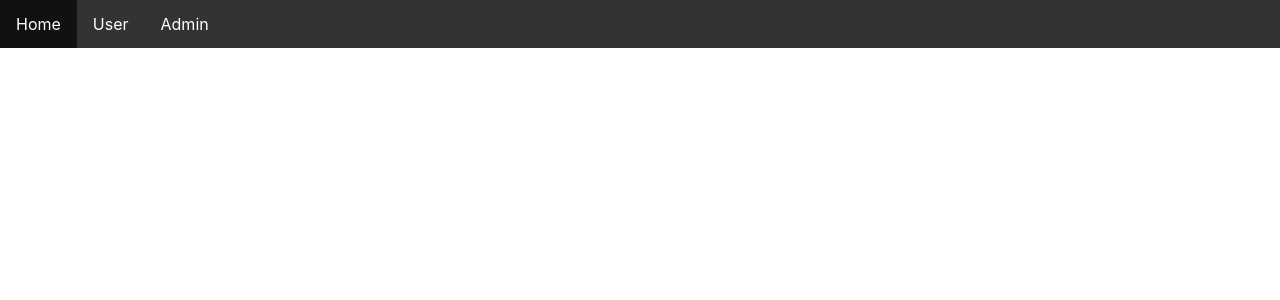
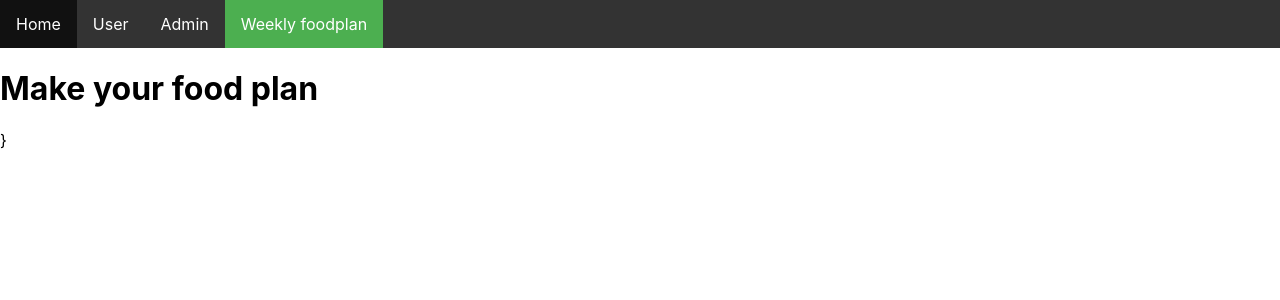
Before and after one commit to AlexKenfelt/Semesterprojekt3Frontend, a React (Create React App) app: page /foodplan in a window 1280 px wide. Shown: the top 300 px of the page. Built offline with nearby package versions, Linux system fonts and the light colour scheme; no server answers.

Commit message:
foodplaner componet

```diff
--- a/src/App.js
+++ b/src/App.js
@@ -6,6 +6,7 @@ import Home from './components/home';
 import Header from './components/header';
 import User from "./components/user";
 import Admin from "./components/admin";
+import FoodPlan from "./components/FoodPlan";
 import {
   BrowserRouter as Router,
   Switch,
@@ -52,6 +53,9 @@ function App() {
     {facade.hasUserAccess('admin', loggedIn) &&
               <Admin facade={facade} setErrorMessage={setErrorMessage} />}
     </Route>
+    <Route exact path="/foodplan">
+              <FoodPlan facade={facade} setErrorMessage={setErrorMessage} />}
+    </Route>
   </Switch>
     </div>
   );
--- /dev/null
+++ b/src/components/FoodPlan.js
@@ -0,0 +1,24 @@
+import { useEffect, useState } from "react";
+
+function FoodPlan({facade, setErrorMessage}) {
+
+    const[recipes, setRecipes] = useState([]);
+
+    const updateRecipes = (data) => {
+        setRecipes(data.recipes);
+    }
+
+    useEffect(() => {
+        facade.fetchData('recipe/weekly', updateRecipes, setErrorMessage);
+    }, [facade, setErrorMessage]);
+
+    return (
+        <div>
+            <h1>Make your food plan </h1>
+        </div>
+     );
+
+
+}
+
+export default FoodPlan;
--- a/src/components/header.js
+++ b/src/components/header.js
@@ -17,6 +17,7 @@ export default function Header() {
         <li><NavLink exact activeClassName="active" to="/">Home</NavLink></li>
         <li><NavLink activeClassName="active" to="/user">User</NavLink></li>
         <li><NavLink activeClassName="active" to="/admin">Admin</NavLink></li>
+        <li><NavLink activeClassName="active" to="/foodplan">Weekly foodplan</NavLink></li>
       </ul>
     </div>
     );
```
